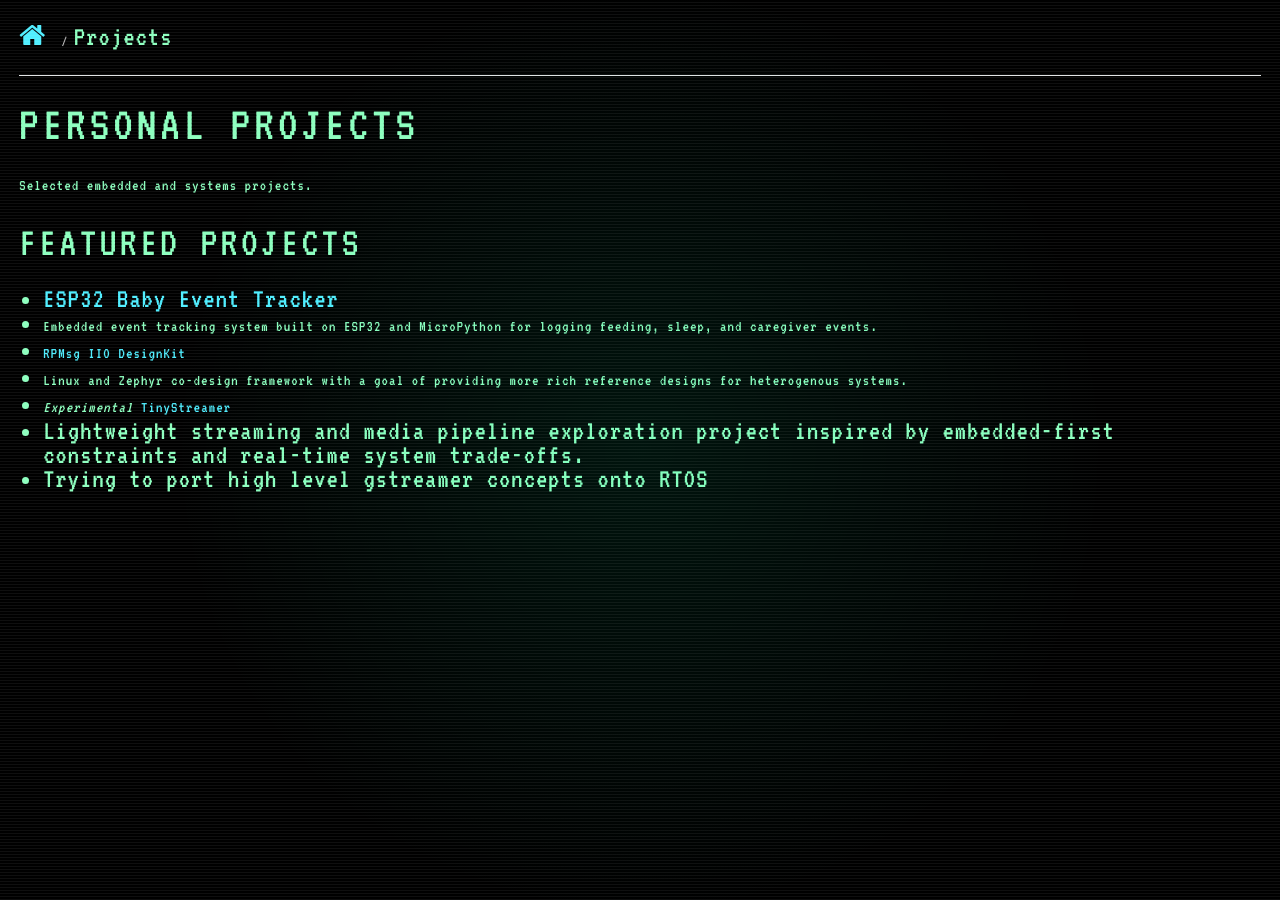
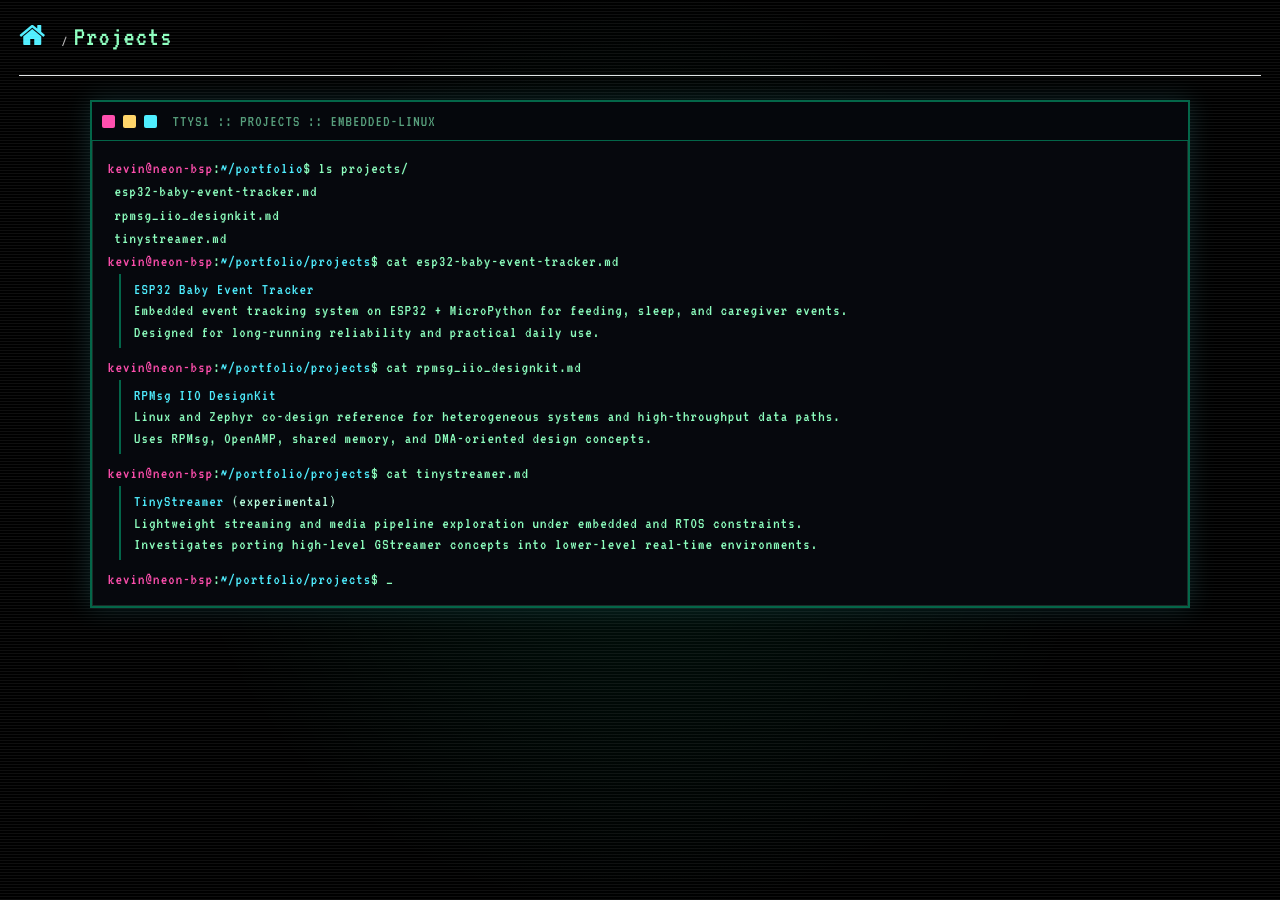
Before and after one commit to kehertle/gh-pages, an MkDocs documentation site: the page built from docs/projects.md, in a window 1280 px wide. Built offline with MkDocs 1.6.1, drawn with Linux system fonts in a browser that asks for light colours; nearby versions of some CDN libraries.

Commit message:
Enhance project display in projects.md with terminal-style layout and add styling for project blocks in extra.css

```diff
--- a/docs/projects.md
+++ b/docs/projects.md
@@ -1,15 +1,40 @@
-# Personal Projects
+<section class="terminal-shell">
+	<div class="terminal-window">
+		<header class="terminal-topbar" aria-label="Terminal controls">
+			<span class="dot dot-pink"></span>
+			<span class="dot dot-amber"></span>
+			<span class="dot dot-cyan"></span>
+			<p class="terminal-title">ttyS1 :: projects :: embedded-linux</p>
+		</header>
 
-Selected embedded and systems projects.
+		<div class="terminal-body">
+			<p><span class="prompt">kevin@neon-bsp</span>:<span class="path">~/portfolio</span>$ ls projects/</p>
+			<p class="output">esp32-baby-event-tracker.md</p>
+			<p class="output">rpmsg_iio_designkit.md</p>
+			<p class="output">tinystreamer.md</p>
 
-## Featured Projects
+			<p><span class="prompt">kevin@neon-bsp</span>:<span class="path">~/portfolio/projects</span>$ cat esp32-baby-event-tracker.md</p>
+			<div class="output project-block">
+				<p class="project-title"><a href="https://github.com/kehertle/esp32-baby-event-tracker">ESP32 Baby Event Tracker</a></p>
+				<p>Embedded event tracking system on ESP32 + MicroPython for feeding, sleep, and caregiver events.</p>
+				<p>Designed for long-running reliability and practical daily use.</p>
+			</div>
 
-- [ESP32 Baby Event Tracker](https://github.com/kehertle/esp32-baby-event-tracker)
-- Embedded event tracking system built on ESP32 and MicroPython for logging feeding, sleep, and caregiver events.
+			<p><span class="prompt">kevin@neon-bsp</span>:<span class="path">~/portfolio/projects</span>$ cat rpmsg_iio_designkit.md</p>
+			<div class="output project-block">
+				<p class="project-title"><a href="https://github.com/kehertle/rpmsg_iio_designkit">RPMsg IIO DesignKit</a></p>
+				<p>Linux and Zephyr co-design reference for heterogeneous systems and high-throughput data paths.</p>
+				<p>Uses RPMsg, OpenAMP, shared memory, and DMA-oriented design concepts.</p>
+			</div>
 
-- [RPMsg IIO DesignKit](https://github.com/kehertle/rpmsg_iio_designkit)
-- Linux and Zephyr co-design framework with a goal of providing more rich reference designs for heterogenous systems.
+			<p><span class="prompt">kevin@neon-bsp</span>:<span class="path">~/portfolio/projects</span>$ cat tinystreamer.md</p>
+			<div class="output project-block">
+				<p class="project-title"><a href="https://github.com/kehertle/tinystreamer">TinyStreamer</a> (experimental)</p>
+				<p>Lightweight streaming and media pipeline exploration under embedded and RTOS constraints.</p>
+				<p>Investigates porting high-level GStreamer concepts into lower-level real-time environments.</p>
+			</div>
 
-- *Experimental* [TinyStreamer](https://github.com/kehertle/tinystreamer)
-- Lightweight streaming and media pipeline exploration project inspired by embedded-first constraints and real-time system trade-offs.
-- Trying to port high level gstreamer concepts onto RTOS
+			<p><span class="prompt">kevin@neon-bsp</span>:<span class="path">~/portfolio/projects</span>$ <span class="cursor">_</span></p>
+		</div>
+	</div>
+</section>
--- a/docs/stylesheets/extra.css
+++ b/docs/stylesheets/extra.css
@@ -207,6 +207,21 @@ code {
   line-height: 1.22;
 }
 
+.project-block {
+  border-left: 2px solid var(--line);
+  margin: 0.12rem 0 0.55rem 1ch;
+  padding: 0.18rem 0 0.22rem 0.8rem;
+}
+
+.project-block p {
+  margin: 0.16rem 0;
+  line-height: 1.2;
+}
+
+.project-title {
+  color: #b8ffdf;
+}
+
 .expertise-grid {
   list-style: none;
   margin: 0.2rem 0 0.55rem 1ch;
```
